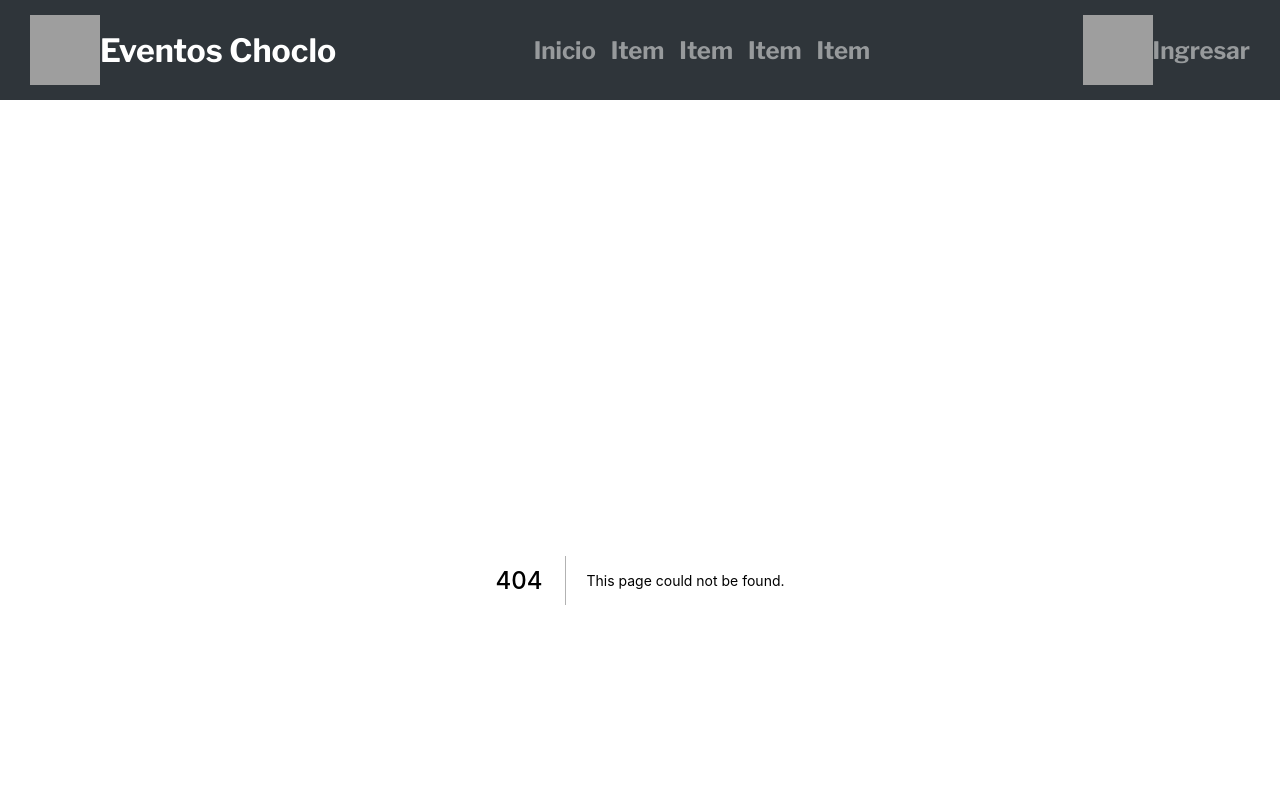
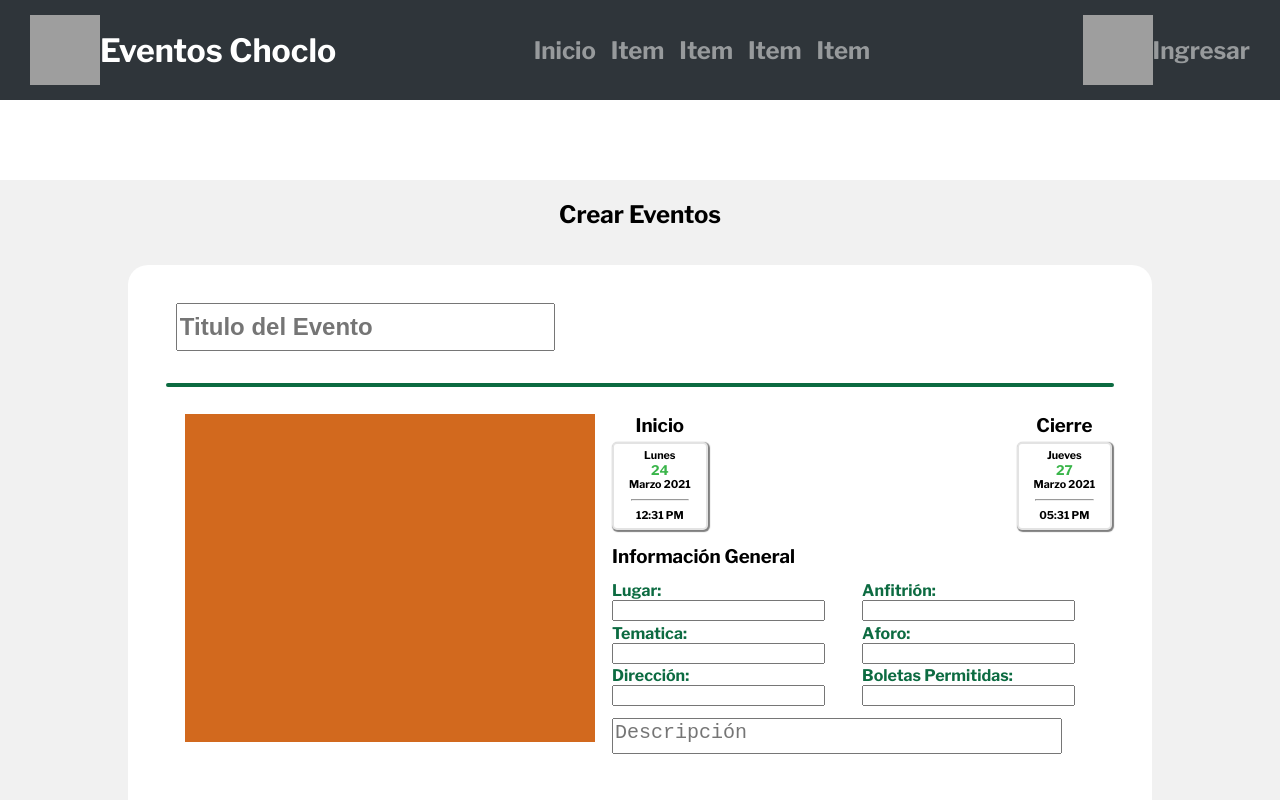
Before and after one commit to agro123/EventosChoclo-Control-and-Management-Software, a Next.js app: page /CrearEventos in a window 1280 px wide. Before the commit this address had no page. Shown: the top 800 px of the page. Built offline with nearby package versions, Linux system fonts and the light colour scheme; grey boxes are pictures that could not be loaded.

Commit message:
CrearEventos Interfaz

```diff
--- /dev/null
+++ b/components/cardDate.js
@@ -0,0 +1,20 @@
+import React from "react";
+
+const CardDate = ({ semana, dia, mes, año, hora }) => {
+  return (
+    <div>
+      <div className="card-date">
+        <h6>{semana}</h6>
+        <h5 className="dia-cardEv">{dia}</h5>
+        <h6>
+          {mes + " "}
+          {año}
+        </h6>
+        <hr className="hr-cardDate" />
+        <h6>{hora}</h6>
+      </div>
+    </div>
+  );
+};
+
+export default CardDate;
--- a/components/constants/layout.js
+++ b/components/constants/layout.js
@@ -1,22 +1,26 @@
-import React from 'react'
-import { Layout } from 'antd';
-import Link from 'next/link';
-import Logo from './logo'
-import Option from './menuOption'
-import { Image } from 'antd';
+import React from "react";
+import { Layout } from "antd";
+import Link from "next/link";
+import Logo from "./logo";
+import Option from "./menuOption";
+import { Image } from "antd";
 import {
-  CopyrightOutlined, QrcodeOutlined, TwitterOutlined,
-  InstagramOutlined, FacebookOutlined,
-  WhatsAppOutlined, MailOutlined
-} from '@ant-design/icons';
-import Head from 'next/head'
+  CopyrightOutlined,
+  QrcodeOutlined,
+  TwitterOutlined,
+  InstagramOutlined,
+  FacebookOutlined,
+  WhatsAppOutlined,
+  MailOutlined,
+} from "@ant-design/icons";
+import Head from "next/head";
 
 export default function MyLayout({ children }) {
   return (
     <>
       <Layout>
-        <div className='container'>
-          <header className='header'>
+        <div className="container">
+          <header className="header">
             <Logo />
             <div className="menu-header">
               <Option label="Inicio" url="./" />
@@ -27,7 +31,8 @@ export default function MyLayout({ children }) {
             </div>
             <Link href="https://www.youtube.com/">
               <div className="login-header">
-                <Image preview={false}
+                <Image
+                  preview={false}
                   width="70px"
                   height="70px"
                   src="https://img.icons8.com/cotton/2x/login-rounded-right--v2.png"
@@ -36,29 +41,44 @@ export default function MyLayout({ children }) {
               </div>
             </Link>
           </header>
-          <main className='main'>
-            <div>{children}</div>
-          </main>
-          <footer className='footer'>
+          <main className="main">{children}</main>
+          <footer className="footer">
             <div className="informacion-footer">
               <p>EventosChoclo S.A.</p>
-                    <p>Todos los derechos reservados {<CopyrightOutlined style={{ fontSize: '20px', color: '#979A9C' }} />}</p>
+              <p>
+                Todos los derechos reservados{" "}
+                {
+                  <CopyrightOutlined
+                    style={{ fontSize: "20px", color: "#979A9C" }}
+                  />
+                }
+              </p>
               <p>Contactanos +57 323 313 5959</p>
             </div>
             <div className="redesS-footer">
               <p>Nuestras Redes sociales:</p>
               <div>
-                        <MailOutlined style={{ fontSize: '40px', color: '#979A9C' }} />
-                        <QrcodeOutlined style={{ fontSize: '40px', color: '#979A9C' }} />
-                        <TwitterOutlined style={{ fontSize: '40px', color: '#979A9C' }} />
-                        <WhatsAppOutlined style={{ fontSize: '40px', color: '#979A9C' }} />
-                        <InstagramOutlined style={{ fontSize: '40px', color: '#979A9C' }} />
-                        <FacebookOutlined style={{ fontSize: '40px', color: '#979A9C' }} />
+                <MailOutlined style={{ fontSize: "40px", color: "#979A9C" }} />
+                <QrcodeOutlined
+                  style={{ fontSize: "40px", color: "#979A9C" }}
+                />
+                <TwitterOutlined
+                  style={{ fontSize: "40px", color: "#979A9C" }}
+                />
+                <WhatsAppOutlined
+                  style={{ fontSize: "40px", color: "#979A9C" }}
+                />
+                <InstagramOutlined
+                  style={{ fontSize: "40px", color: "#979A9C" }}
+                />
+                <FacebookOutlined
+                  style={{ fontSize: "40px", color: "#979A9C" }}
+                />
               </div>
             </div>
           </footer>
         </div>
       </Layout>
     </>
-  )
+  );
 }
--- /dev/null
+++ b/pages/CrearEventos/index.js
@@ -0,0 +1,92 @@
+import CardDate from "../../components/cardDate";
+import { Input, Button } from "antd";
+import { DatePicker } from "antd";
+
+export default function CrearEventos() {
+  const { TextArea } = Input;
+  const { RangePicker } = DatePicker;
+  const inicio = {
+    semana: "Lunes",
+    dia: 24,
+    mes: "Marzo",
+    año: "2021",
+    hora: "12:31 PM",
+  };
+  const cierre = {
+    semana: "Jueves",
+    dia: 27,
+    mes: "Marzo",
+    año: "2021",
+    hora: "05:31 PM",
+  };
+  return (
+    <div className="crearEV_Container">
+      <div className="titulo">
+        <h2>Crear Eventos</h2>
+      </div>
+      <div className="contend">
+        <form className="form-eventos">
+          <input className="input-title" placeholder="Titulo del Evento" />
+          <hr className="event-hr" />
+          <div className="cont-options">
+            <div className="cont-options-img"></div>
+            <div className="options-right">
+              <div className="options-right-h3">
+                <div className="right-date">
+                  <h3>Inicio</h3>
+
+                  <CardDate {...inicio} />
+                </div>
+                <div></div>
+                <div className="right-date">
+                  <h3>Cierre</h3>
+
+                  <CardDate {...cierre} />
+                </div>
+              </div>
+              <div className="right-inputs">
+                <h3>Información General</h3>
+                <div className="contenedor-inputs">
+                  <div className="inputs-info">
+                    <div className="inputs-info-right">
+                      <label htmlFor="lugar">{"Lugar: "}</label>
+                      <input id="lugar" className="inputs-Eventos" />
+                      <label htmlFor="tematica">{"Tematica: "}</label>
+                      <input id="tematica" className="inputs-Eventos" />
+                      <label htmlFor="direccion">{"Dirección: "}</label>
+                      <input id="direccion" className="inputs-Eventos" />
+                    </div>
+                    <div className="inputs-info-left">
+                      <label htmlFor="anfitrion">{"Anfitrión: "}</label>
+                      <input id="anfitrion" className="inputs-Eventos" />
+                      <label htmlFor="aforo">{"Aforo: "}</label>
+                      <input
+                        id="aforo"
+                        className="inputs-Eventos"
+                        type="number"
+                      />
+                      <label htmlFor="boletas">{"Boletas Permitidas: "}</label>
+                      <input
+                        id="boletas"
+                        className="inputs-Eventos"
+                        type="number"
+                      />
+                    </div>
+                  </div>
+                  <TextArea
+                    className="input-textarea"
+                    placeholder="Descripción"
+                    rows={2}
+                  />
+                </div>
+              </div>
+            </div>
+          </div>
+        </form>
+      </div>
+      <button className="button-crearEv" type="primary" size="small">
+        Crear Evento
+      </button>
+    </div>
+  );
+}
--- a/styles/constants.css
+++ b/styles/constants.css
@@ -8,7 +8,7 @@
 .header {
   width: 100%;
   height: 100px;
-    background-color: #2F353A;
+  background-color: #2f353a;
   display: flex;
   justify-content: space-between;
   padding: 0 30px 0 30px;
@@ -26,13 +26,14 @@
   display: flex;
   justify-content: center;
   align-items: center;
-    flex:auto;
+  flex: auto;
 }
-.menu-header .option-menu{
+.menu-header .option-menu {
   margin: 0 2% 0 0;
 }
 
 .main {
+  width: 100%;
   padding: 5rem 0;
   flex: 1;
   display: flex;
@@ -43,47 +44,46 @@
 .footer {
   width: 100%;
   height: 150px;
-    background-color: #2F353A;
+  background-color: #2f353a;
   display: flex;
   padding: 10px 30px 10px 30px;
 }
 
 .app-logo {
-  margin:auto;
+  margin: auto;
   display: flex;
 }
 
 .logo-title {
-  color:  white;
+  color: white;
   font-size: 2em;
   margin: auto;
   font-weight: 700;
 }
 
-
-.option-menu{
-    color: #979A9C;
+.option-menu {
+  color: #979a9c;
   font-weight: 700;
   font-size: 1.5em;
 }
-.option-menu:hover{
-    color :white;
+.option-menu:hover {
+  color: white;
 }
 .redesS-footer {
   margin-left: auto;
 }
-.informacion-footer p{
-    color: #979A9C;
+.informacion-footer p {
+  color: #979a9c;
   font-weight: 600;
 }
 
-.redesS-footer p{
-    color: #979A9C;
+.redesS-footer p {
+  color: #979a9c;
   font-weight: 600;
   font-size: 1.5em;
 }
 
-.redesS-footer  div{
+.redesS-footer div {
   display: flex;
   justify-content: space-between;
 }
--- /dev/null
+++ b/styles/crearEventos/cardDate.css
@@ -0,0 +1,28 @@
+.card-date > h5,
+h6 {
+  margin: 0;
+}
+
+.card-date {
+  margin-bottom: 10%;
+  height: 5.5em;
+  width: 100%;
+  padding: 15px;
+  border: #3b4248 solid 2px;
+  display: flex;
+  flex-direction: column;
+  justify-content: center;
+  align-items: center;
+  border-radius: 5px;
+  border-color: rgba(0, 0, 0, 0.11);
+  box-shadow: 1px 1px 1px 1px rgb(0, 0, 0, 0.5);
+}
+
+.hr-cardDate {
+  background: rgb(0, 0, 0, 0.75);
+  width: 95%;
+}
+
+.dia-cardEv {
+  color: #3ab54a;
+}
--- /dev/null
+++ b/styles/crearEventos/eventos.css
@@ -0,0 +1,155 @@
+.crearEV_Container {
+  height: 100vh;
+  width: 100%;
+  display: flex;
+  justify-content: center;
+  align-items: center;
+  background: #f1f1f1;
+  display: flex;
+  flex-direction: column;
+}
+
+.titulo > h2 {
+  padding-bottom: 10%;
+  justify-self: flex-end;
+}
+
+.contend {
+  height: 80%;
+  width: 80%;
+  background: #ffff;
+  border-radius: 20px;
+  padding: 3%;
+}
+
+.form-eventos {
+  height: 100%;
+  width: 100%;
+}
+
+.input-title {
+  width: 40%;
+  height: 10%;
+  font-size: 24px;
+  font-weight: bold;
+  margin-bottom: 2.5%;
+  margin-left: 1%;
+}
+
+.event-hr {
+  background: #0c6b41;
+  border: #0c6b41 solid 2.2px;
+  border-radius: 10px;
+  width: 100%;
+}
+
+.cont-options {
+  display: grid;
+  grid-template-columns: 45% 55%;
+  padding: 2%;
+}
+
+.cont-options-img {
+  height: 20.5em;
+  background: chocolate;
+}
+
+.options-right {
+  margin-left: 3.5%;
+  width: 100%;
+  height: 100%;
+  display: flex;
+  flex-direction: column;
+}
+
+.options-right-h3 {
+  display: flex;
+  justify-content: space-between;
+}
+
+.right-date {
+  display: flex;
+  flex-direction: column;
+  justify-content: center;
+  align-items: center;
+}
+
+.right-date > h3 {
+  margin-top: 0;
+  margin-bottom: 5px;
+}
+
+.right-inputs {
+  width: 100%;
+  height: 100%;
+  margin-top: 1.2%;
+}
+.right-inputs > h3 {
+  margin: 0;
+}
+
+.input-date {
+  width: 20%;
+}
+
+.input-textarea {
+  width: 90%;
+  height: 90%;
+  resize: none;
+}
+
+.input-textarea::placeholder {
+  font-size: 20px;
+}
+.contenedor-inputs {
+  width: 100%;
+  height: 100%;
+  display: grid;
+  grid-template-rows: 75% 20%;
+}
+
+.inputs-info {
+  height: 80%;
+  font-weight: bolder;
+  color: #0c6b41;
+  width: 100%;
+  margin-top: 2.5%;
+  display: grid;
+  grid-template-columns: 50% 50%;
+}
+
+.inputs-info-right {
+  display: flex;
+  height: 100%;
+  flex-direction: column;
+}
+
+.inputs-info-left {
+  display: flex;
+  height: 100%;
+  flex-direction: column;
+}
+
+.inputs-Eventos {
+  margin-bottom: 1.1%;
+  width: 85%;
+}
+
+.button-crearEv {
+  height: 150px;
+  width: 15%;
+  background: #77db93;
+  margin: 1.2%;
+  padding: 0.3%;
+  font-size: 16px;
+  font-weight: 550;
+  border: 1px solid rgba(0, 0, 0, 0.438);
+  border-radius: 8px;
+  cursor: pointer;
+  transition: background-color 0.6s, transform 0.6s;
+}
+
+.button-crearEv:hover {
+  background: #f1d41b85;
+  transform: scale(1.06);
+}
```
Also changed, not shown: pages/_app.js (+21 -18 lines). Lines whose indentation alone changed are shown as unchanged.
